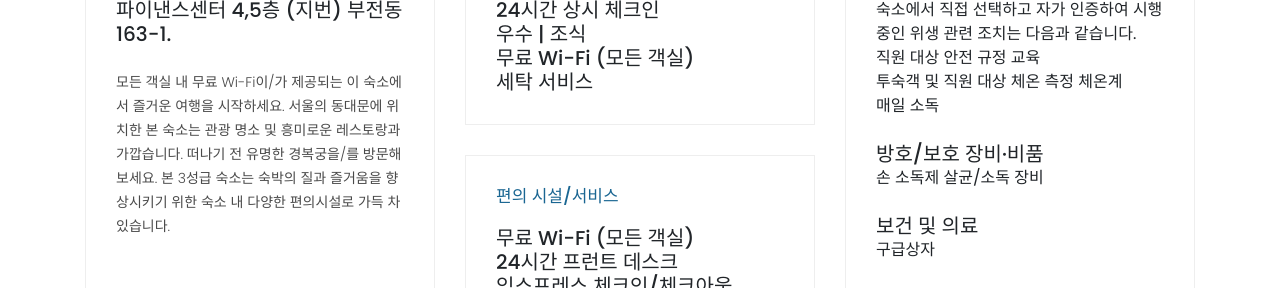
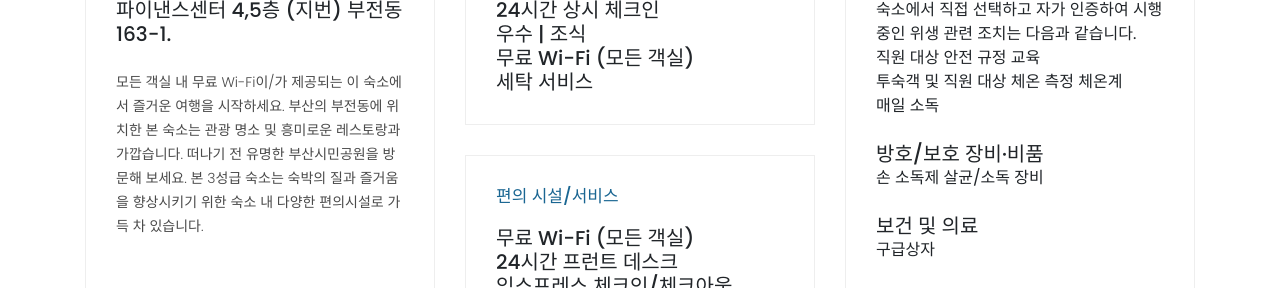
Before and after one commit to Hoon975/twenty-five, a plain HTML site: page products.html in a window 1280 px wide. Shown: the part 748-1036 px from the top of the page. Drawn offline with Linux system fonts and the light colour scheme.

Commit message:
products

```diff
--- a/products.html
+++ b/products.html
@@ -113,8 +113,8 @@ https://templatemo.com/tm-546-sixteen-clothing
                       <h4>TWENTY-FIVE 호텔</h4>
                     </a>
                     <h5>부산 부산진구 중앙대로 708 부산파이낸스센터 4,5층 (지번) 부전동 163-1.</h5><br>
-                    <p>모든 객실 내 무료 Wi-Fi이/가 제공되는 이 숙소에서 즐거운 여행을 시작하세요. 서울의 동대문에 위치한 본 숙소는 관광 명소 및 흥미로운 레스토랑과 가깝습니다. 떠나기 전
-                      유명한 경복궁을/를 방문해 보세요. 본 3성급 숙소는 숙박의 질과 즐거움을 향상시키기 위한 숙소 내 다양한 편의시설로 가득 차 있습니다.</p>
+                    <p>모든 객실 내 무료 Wi-Fi이/가 제공되는 이 숙소에서 즐거운 여행을 시작하세요. 부산의  부전동에 위치한 본 숙소는 관광 명소 및 흥미로운 레스토랑과 가깝습니다. 떠나기 전
+                      유명한 부산시민공원을 방문해 보세요. 본 3성급 숙소는 숙박의 질과 즐거움을 향상시키기 위한 숙소 내 다양한 편의시설로 가득 차 있습니다.</p>
                   </div>
                 </div>
               </div>
```
